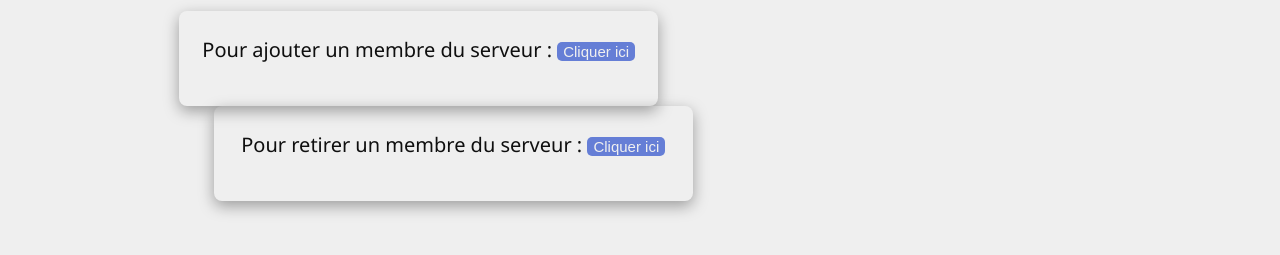
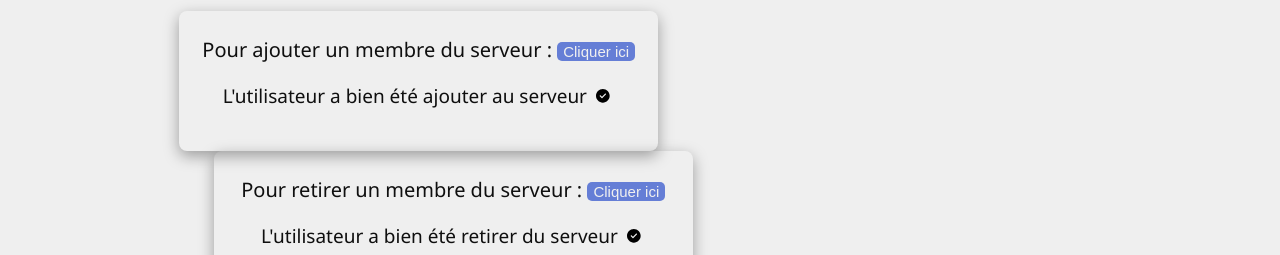
Before and after one commit to Odeez24/swa, a plain HTML site: page index.html in a window 1280 px wide. Shown: the part 226-481 px from the top of the page. Drawn offline with Linux system fonts and the light colour scheme.

Commit message:
2022-11-25-16:00

```diff
--- a/index.html
+++ b/index.html
@@ -37,9 +37,10 @@
                         <button type="submit" name="submit" class="submitForm" id="submitFormaj">Ajouter</button>
                     </form>
                 </div>
-                <div class="modifMembre" id="confAjout" hidden>
+                <div class="confModif" id="confAjout">
                     <p>
                         L'utilisateur a bien été ajouter au serveur
+                        <svg class="check" xmlns="http://www.w3.org/2000/svg" viewBox="0 0 512 512"><!--! Font Awesome Pro 6.2.1 by @fontawesome - https://fontawesome.com License - https://fontawesome.com/license (Commercial License) Copyright 2022 Fonticons, Inc. --><path d="M256 512c141.4 0 256-114.6 256-256S397.4 0 256 0S0 114.6 0 256S114.6 512 256 512zM369 209L241 337c-9.4 9.4-24.6 9.4-33.9 0l-64-64c-9.4-9.4-9.4-24.6 0-33.9s24.6-9.4 33.9 0l47 47L335 175c9.4-9.4 24.6-9.4 33.9 0s9.4 24.6 0 33.9z"/></svg>
                     </p>
                 </div>
             </div>
@@ -56,9 +57,10 @@
                         <button type="submit" name="submit" class="submitForm" id="submitFormre">Retirer</button>
                     </form>
                 </div>
-                <div class="modifMembre" id="confRetire" hidden>
+                <div class="confModif" id="confRetire">
                     <p>
                         L'utilisateur a bien été retirer du serveur
+                        <svg class="check" xmlns="http://www.w3.org/2000/svg" viewBox="0 0 512 512"><!--! Font Awesome Pro 6.2.1 by @fontawesome - https://fontawesome.com License - https://fontawesome.com/license (Commercial License) Copyright 2022 Fonticons, Inc. --><path d="M256 512c141.4 0 256-114.6 256-256S397.4 0 256 0S0 114.6 0 256S114.6 512 256 512zM369 209L241 337c-9.4 9.4-24.6 9.4-33.9 0l-64-64c-9.4-9.4-9.4-24.6 0-33.9s24.6-9.4 33.9 0l47 47L335 175c9.4-9.4 24.6-9.4 33.9 0s9.4 24.6 0 33.9z"/></svg>
                     </p>
                 </div>
             </div>
--- a/style/index.css
+++ b/style/index.css
@@ -188,6 +188,18 @@ footer{
     padding-bottom: 2%;
 }
 
+.confModif{
+    font-size: 19px;
+}
+
+.check{
+    width: 3%;
+    margin-left: 1%;
+    margin-right: 1%;
+    color: green;
+
+}
+
 /*<---Footer--->*/
 
 #contact{
```
